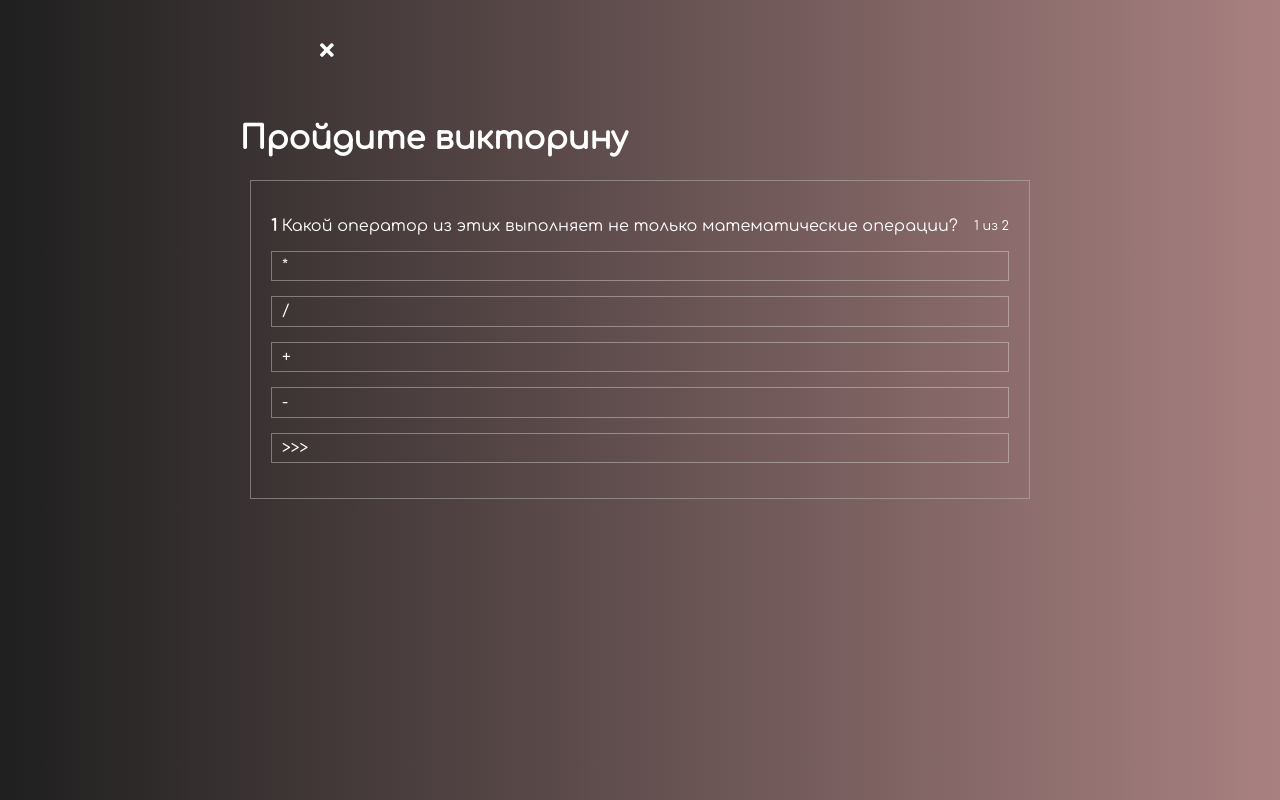
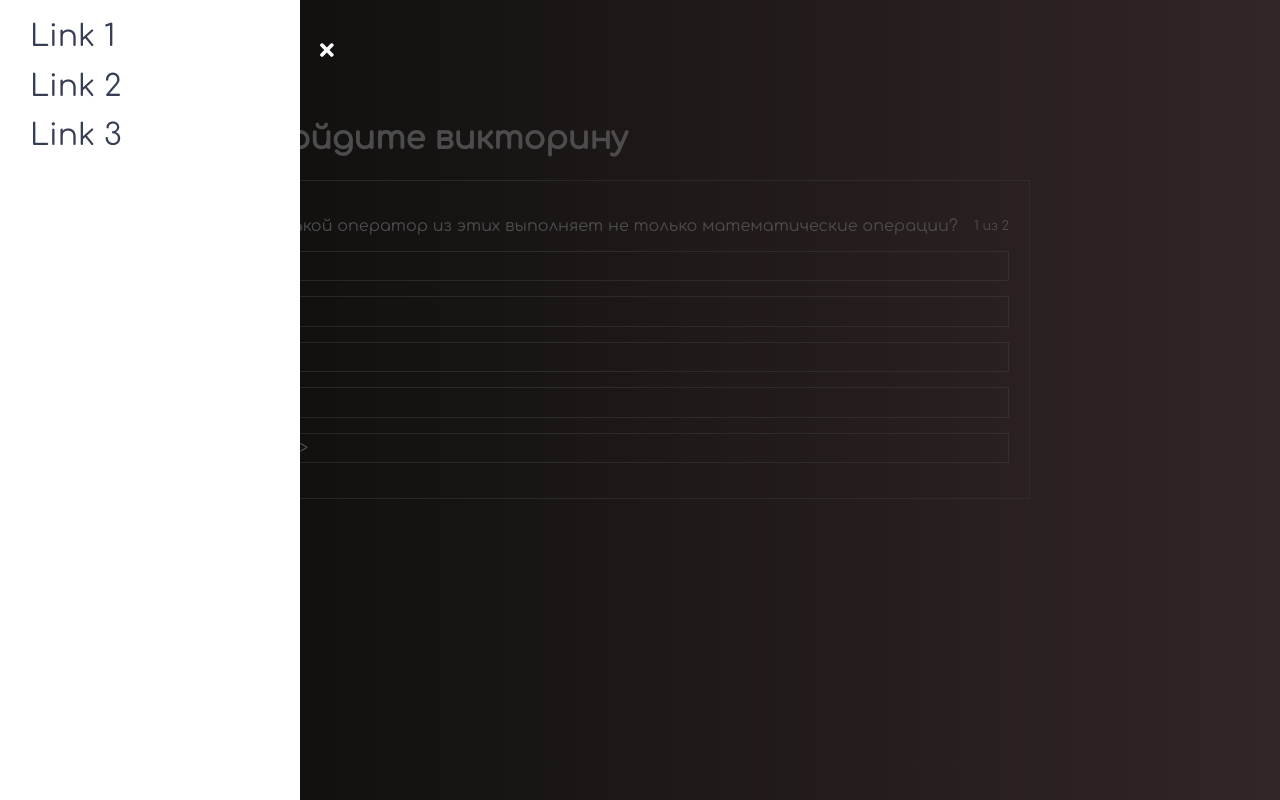
Before and after one commit to Amstergo/Quiz, a React app: page / in a window 1280 px wide. Both pictures are taken after a click on the icon 48 px from the left and 50 px from the top of the page. Built offline with nearby package versions, Linux system fonts and the light colour scheme.

Commit message:
add Backdrop and Drower

```diff
--- /dev/null
+++ b/src/components/Navigation/Drawer/index.js
@@ -0,0 +1,32 @@
+import React from "react";
+import styles from "./index.module.css";
+import Backdrop from "../../UI/Backdrop";
+
+const links = [1, 2, 3];
+
+class Drawer extends React.Component {
+  renderLinks() {
+    return links.map((link, i) => {
+      return (
+        <li key={i}>
+          <a>Link {link}</a>
+        </li>
+      );
+    });
+  }
+
+  render() {
+    const classes = [styles.Drawer, !this.props.isOpen ? styles.close : null];
+
+    return (
+      <>
+        <nav className={classes.join(" ")}>
+          <ul>{this.renderLinks()}</ul>
+        </nav>
+        {this.props.isOpen ? <Backdrop onClick={this.props.onClose} /> : null}
+      </>
+    );
+  }
+}
+
+export default Drawer;
--- /dev/null
+++ b/src/components/Navigation/Drawer/index.module.css
@@ -0,0 +1,43 @@
+.Drawer {
+  position: fixed;
+  left: 0;
+  top: 0;
+  bottom: 0;
+  width: 80%;
+  max-width: 300px;
+  padding: 20px 10px;
+  box-sizing: border-box;
+  background-color: white;
+  z-index: 900;
+  transform: translateX(0);
+  transition: transform 0.1s ease-in;
+}
+
+.Drawer.close {
+  transform: translateX(-300px);
+}
+
+.Drawer ul {
+  list-style: none;
+  margin: 0;
+  padding: 0;
+}
+
+.Drawer ul li {
+  margin-bottom: 15px;
+}
+
+.Drawer ul li a {
+  color: #363d54;
+  font-size: 30px;
+  text-decoration: none;
+  background-color: white;
+  position: relative;
+  padding: 0 20px 10px 20px;
+  transition: opacity 0.3s;
+}
+
+.Drawer ul li a:hover,
+.active {
+  opacity: 0.7;
+}
--- /dev/null
+++ b/src/components/UI/Backdrop/index.js
@@ -0,0 +1,8 @@
+import React from "react";
+import styles from "./index.module.css";
+
+const Backdrop = props => (
+  <div className={styles.Backdrop} onClick={props.onClick} />
+);
+
+export default Backdrop;
--- /dev/null
+++ b/src/components/UI/Backdrop/index.module.css
@@ -0,0 +1,9 @@
+.Backdrop {
+  z-index: 50;
+  background-color: rgba(0, 0, 0, 0.7);
+  position: fixed;
+  top: 0;
+  left: 0;
+  bottom: 0;
+  right: 0;
+}
--- a/src/hoc/Layout/index.js
+++ b/src/hoc/Layout/index.js
@@ -1,6 +1,7 @@
 import React from "react";
 import styles from "./index.module.css";
 import MenuToggle from "../../components/Navigation/MenuToggle";
+import Drawer from "../../components/Navigation/Drawer";
 
 class Layout extends React.Component {
   state = {
@@ -13,9 +14,16 @@ class Layout extends React.Component {
     });
   };
 
+  menuClosehandler = () => {
+    this.setState({
+      menu: false
+    });
+  };
+
   render() {
     return (
       <div className={styles.Layout}>
+        <Drawer isOpen={this.state.menu} onClose={this.menuClosehandler} />
         <MenuToggle
           onToggle={this.toggleMenuHandler}
           isOpen={this.state.menu}
```
